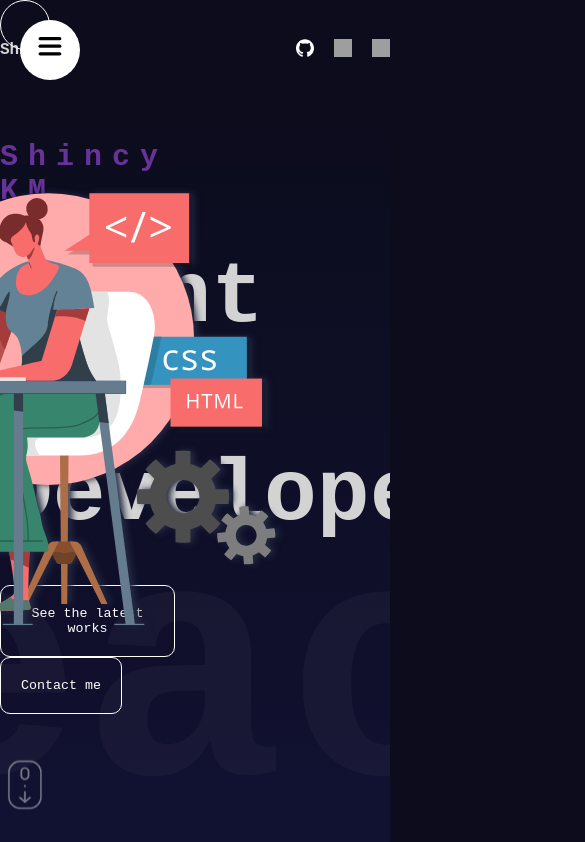
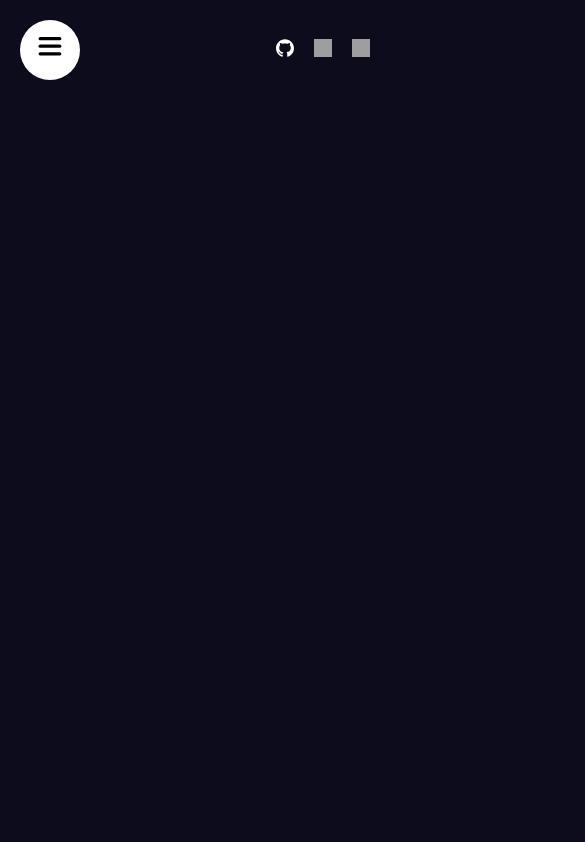
Before and after one commit to shincyshnz/my-portfolio, a React (Vite) app in the folder my-portfolio/: page / in a window 390 px wide. Shown: the top 842 px of the page, 585 px wide, since content can reach past the window. Built offline with nearby package versions, Linux system fonts and the light colour scheme; grey boxes are pictures that could not be loaded.

Commit message:
navbar mobile design

```diff
--- a/my-portfolio/src/App.jsx
+++ b/my-portfolio/src/App.jsx
@@ -10,24 +10,25 @@ const App = () => {
 
       <section id='homepage'>
         <Navbar />
-        <Hero />
+        {/* <Hero /> */}
       </section>
 
-      <section id='experience'>
+      {/* <section id='experience'>
         <Parallax type="experience" />
-      </section>
+      </section> */}
 
-      <section id='education'>
+      {/* <section id='education'>
         <Parallax type="education" />
       </section>
       <section>
         <Education />
-      </section>
+      </section> */}
 
-      <Portfolio />
-      <section id='contact'>
+      {/* <Portfolio /> */}
+
+      {/* <section id='contact'>
         <Contact />
-      </section>
+      </section> */}
 
     </div >
 
--- a/my-portfolio/src/app.scss
+++ b/my-portfolio/src/app.scss
@@ -24,3 +24,24 @@ section{
     height: 100vh;
     scroll-snap-align: center;
 }
+
+
+// Responsive Designs
+
+@mixin mobile {
+    @media(max-width: 738px){
+        @content;
+    }
+}
+
+@mixin tablet {
+    @media(max-width: 1024px){
+        @content;
+    }
+}
+
+@mixin desktop {
+    @media(max-width: 1366px){
+        @content;
+    }
+}
--- a/my-portfolio/src/components/cursor/Cursor.jsx
+++ b/my-portfolio/src/components/cursor/Cursor.jsx
@@ -21,7 +21,7 @@ const Cursor = () => {
     },[]);
 
     return (
-        <motion.div className='cursor' animate={{ x: position.x, y: position.y }}></motion.div>
+        <motion.div className='cursor' animate={{ x: position.x+10, y: position.y+10 }}></motion.div>
     )
 }
 
--- a/my-portfolio/src/components/cursor/cursor.scss
+++ b/my-portfolio/src/components/cursor/cursor.scss
@@ -1,3 +1,5 @@
+@import '../../app.scss';
+
 .cursor{
     width: 50px;
     height: 50px;
@@ -5,4 +7,8 @@
     border: 1px solid white;
     position: fixed;
     z-index: 999;
+
+    @include mobile{
+        display: none;
+    }
 }
--- a/my-portfolio/src/components/navbar/navbar.scss
+++ b/my-portfolio/src/components/navbar/navbar.scss
@@ -11,8 +11,17 @@
         justify-content: space-between;
         height: 100%;
 
+        @include mobile {
+            justify-content: flex-end;
+            padding: 20px;
+        }
+
         span {
             font-weight: bold;
+
+            @include mobile {
+                display: none;
+            }
         }
 
         .social {
```
